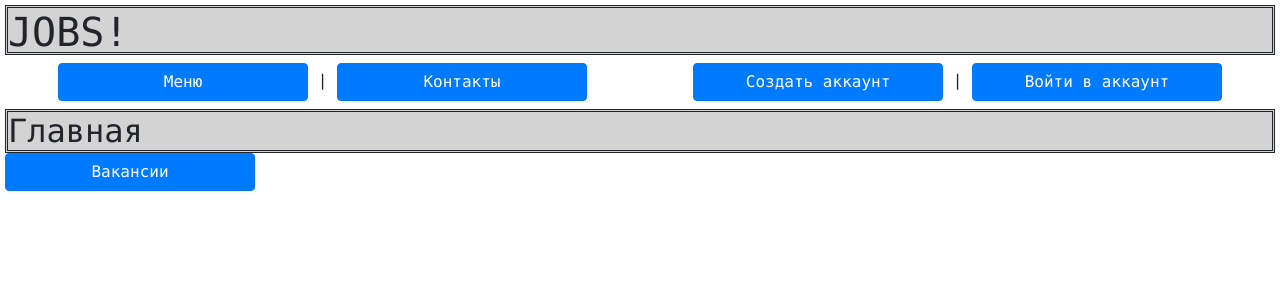
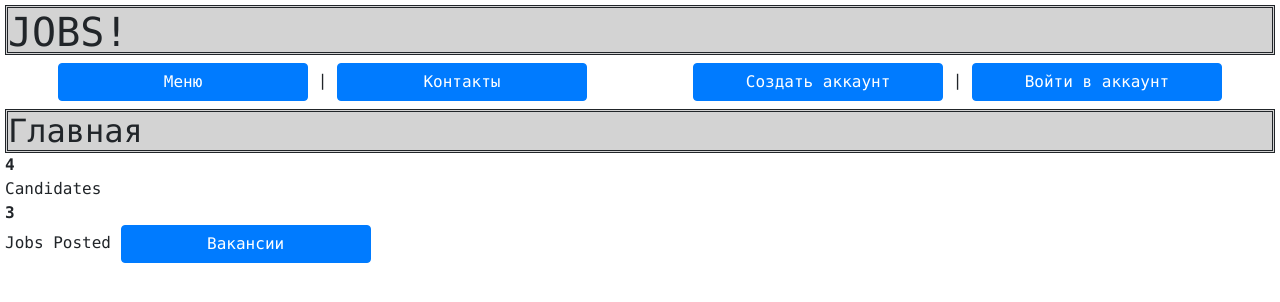
Before and after one commit to letuwwa/LitvinenkoMV, a Django app: page / in a window 1280 px wide. Shown: the top 302 px of the page. Run offline with Django 3.2, Linux system fonts and the light colour scheme; data comes from the database, SQL or seed files in the repository; both versions use the stored data as it was after the commit; some libraries are stand-ins or nearby versions.

Commit message:
commit #40

```diff
--- a/main_app/urls.py
+++ b/main_app/urls.py
@@ -8,7 +8,7 @@ urlpatterns = [
     path('job_single/<int:id>/', views.job_single, name='job_single'),
     path('job_update/<int:pk>/', views.JobUpdate.as_view(), name='job_update'),
     path('job_delete/<int:pk>/', views.JobDelete.as_view(), name='job_delete'),
-    path('my_jobs_list/', views.JobListView.as_view(), name='my_jobs_list'),
+    path('my_jobs_list/', views.my_jobs_list, name='my_jobs_list'),
 
     path('contacts/', views.FeedbackCreate.as_view(), name='contacts'),
     path('contacts_r/', views.feedback_response, name='contacts_r'),
--- a/main_app/views.py
+++ b/main_app/views.py
@@ -1,4 +1,5 @@
 from django.contrib.auth.decorators import login_required
+from django.contrib.auth.models import User
 from django.core.paginator import Paginator, PageNotAnInteger, EmptyPage
 from django.shortcuts import render, redirect, get_object_or_404
 from django.urls import reverse_lazy
@@ -19,7 +20,15 @@ from django.views.generic import (
 
 
 def index(request):
-    return render(request, 'base.html', context={})
+    jobs = JobModel.objects.all().count()
+    users = User.objects.all().count()
+
+    context = {
+        'job_qs': jobs,
+        'user_qs': users
+    }
+
+    return render(request, 'base.html', context=context)
 
 
 def feedback_response(request):
@@ -89,7 +98,9 @@ class JobDelete(DeleteView):
     template_name = 'jobs/confirm_job_delete.html'
 
 
-class JobListView(ListView):
-    template_name = 'jobs/my_jobs_list.html'
-    model = JobModel
-    context_object_name = 'jobs_list'
+def my_jobs_list(request):
+    jobs = JobModel.objects.all().filter(user=request.user.id)
+    context = {
+        'jobs_list': jobs,
+    }
+    return render(request, 'jobs/my_jobs_list.html', context=context)
--- a/templates/base.html
+++ b/templates/base.html
@@ -49,15 +49,21 @@
                     {% endif %}
                 </nav>
             </div>
-            </div>
-
+        </div>
             <div style="margin-top: 8px" id="h2menu">
                 {% block page_title %}
                     <h2>Главная</h2>
                 {% endblock %}
             </div>
-
             {% block content %}
+                <div>
+                    <strong>{{ user_qs }}</strong>
+                </div>
+                <span>Candidates</span>
+                <div>
+                    <strong>{{ job_qs }}</strong>
+                </div>
+                <span> Jobs Posted</span>
                 <a class="btn btn-primary" style="width: 250px" href="{% url 'job_listing' %}" role="button">Вакансии</a>
             {% endblock %}
         </div>
--- a/templates/jobs/my_jobs_list.html
+++ b/templates/jobs/my_jobs_list.html
@@ -11,7 +11,6 @@
 
 {% block content %}
     {% if request.user.profile.role == 'employer' %}
-        {% if jobs_list %}
             {% for job in jobs_list %}
               {% if job.user == request.user %}
                 <div class="card col-lg-4" style="width: 25rem;">
@@ -24,10 +23,9 @@
                   </div>
                 </div>
               {% endif %}
+                {% empty %}
+                Вы не создавали вакансии ранее...
             {% endfor %}
-        {% else %}
-            Вы не публиковали вакансии...
-        {% endif %}
     {% else %}
         <a>Вы не зарегестрированны как работадатель, доступ ограничен...</a>
     {% endif %}
```
Also changed, not shown: db.sqlite3.
